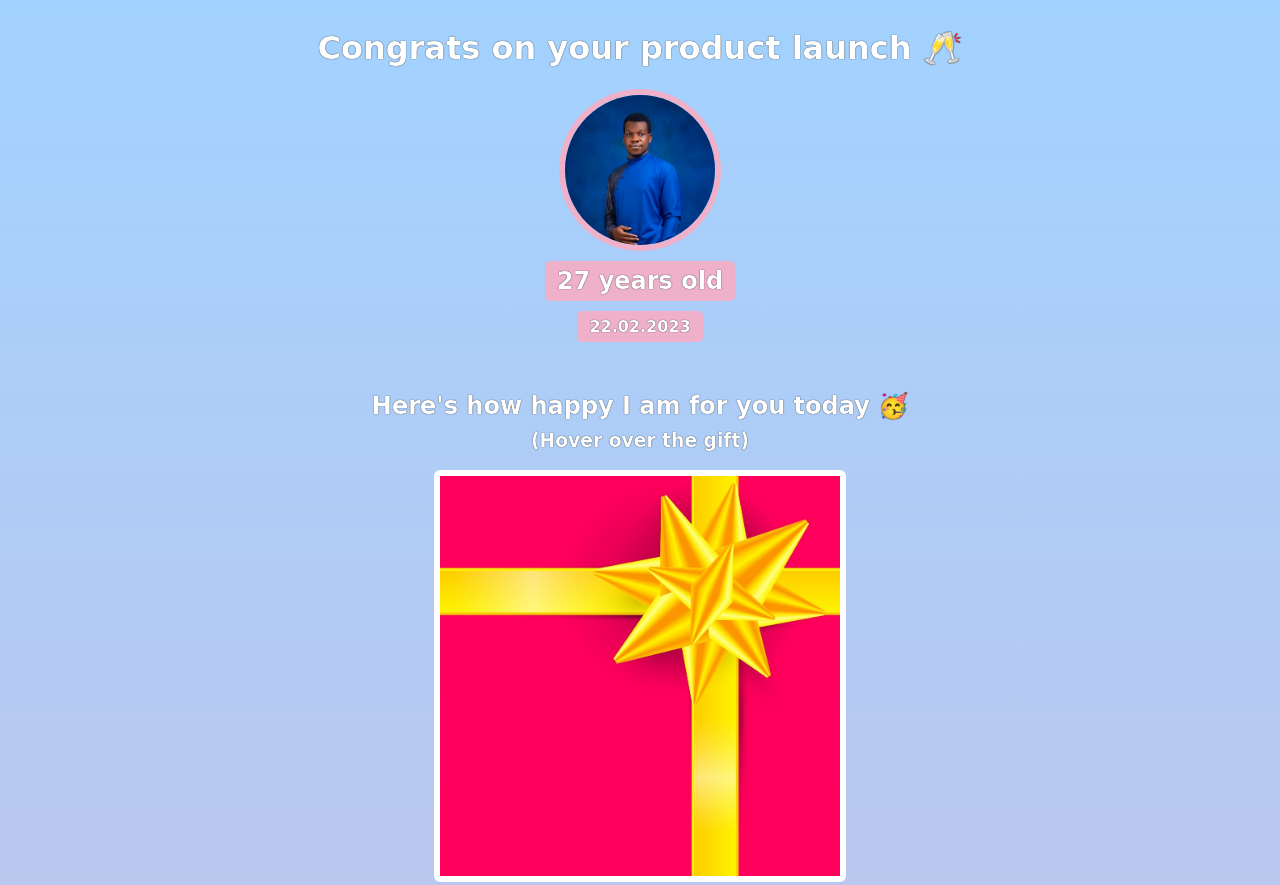
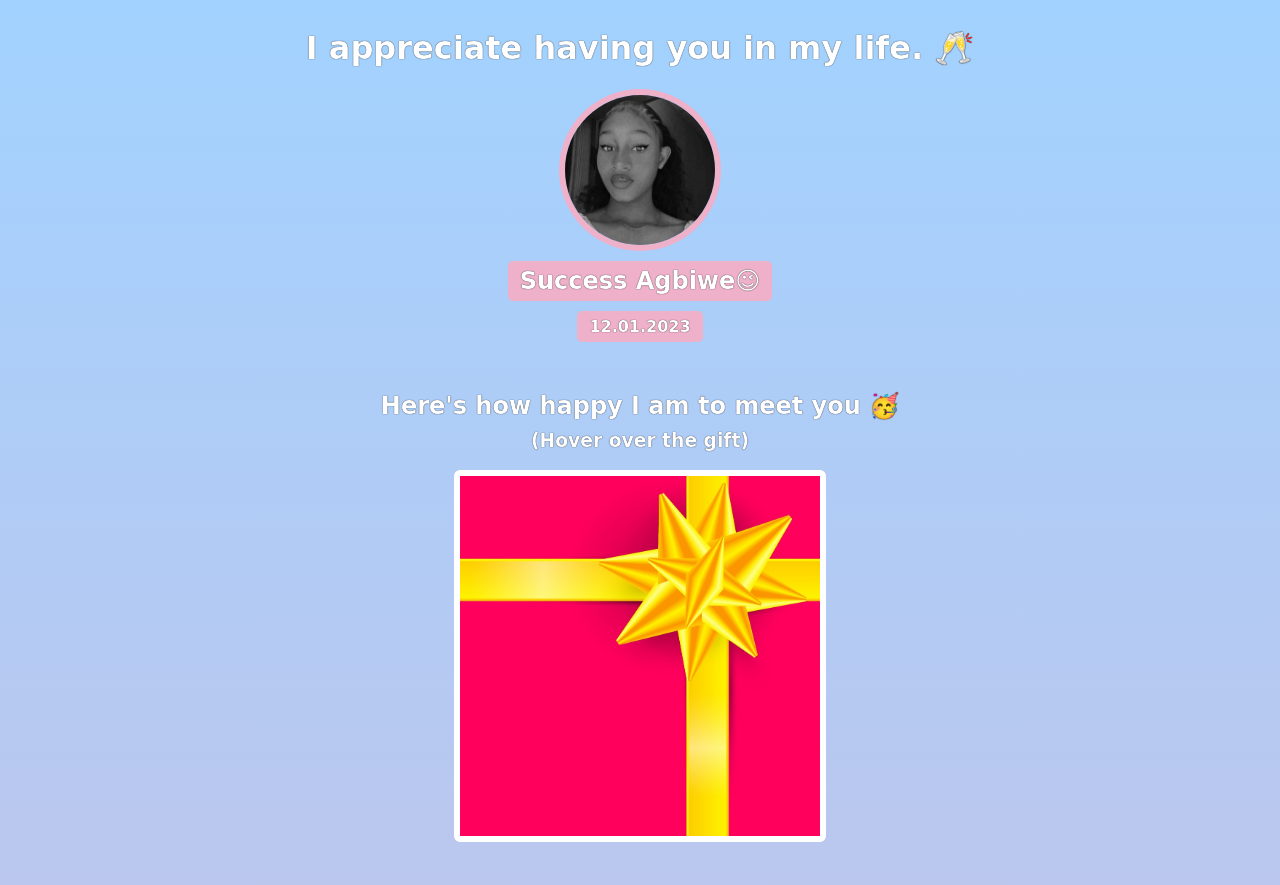
Before and after one commit to solace-owodaha/Gift-site, a plain HTML site: page index.html in a window 1280 px wide. Shown: the top 885 px of the page. Drawn offline with Linux system fonts and the light colour scheme; a web font is replaced by a local one.

Commit message:
changed to success

```diff
--- a/index.html
+++ b/index.html
@@ -14,13 +14,17 @@
 
 <body>
     <div id="hero">
-        <h1>Congrats on your product launch 🥂</h1>
-        <img src="images/profile.png" id="avatar" alt="">
-        <h2 id="age">27 years old</h2>
-        <h4 id="date">22.02.2023</h4>
+        <!-- <h1>Congrats on your product launch 🥂</h1> -->
+        <h1>I appreciate having you in my life. 🥂</h1>
+        <img src="images/profile.jpg" id="avatar" alt="">
+        <!-- <h2 id="age">27 years old</h2> -->
+        <h2 id="age">Success Agbiwe😉</h2>
+        <h4 id="date">12.01.2023</h4>
     </div>
     <div class="gift-section">
-        <h2 class="gift-title">Here's how happy I am for you today 🥳</h2>
+        <h2 class="gift-title">Here's how happy I am to meet you 🥳</h2>
+        <!-- <h2 class="gift-title">Here's how happy I am for you today 🥳</h2> -->
+
         <h3 class="gift-hint">(Hover over the gift)</h3>
         <div class="gift-img" id="gift-img-happy" alt="">
         </div>
@@ -41,9 +45,12 @@
                         <div class="gift-img" id="gift-img-cheers" alt="">
                         </div>
                         <div class="footer">
-                            <h4>Want to create your own GIFt site? Take <a
+                            <!-- <h4>Want to create your own GIFt site? Take <a
                                     href="https://scrimba.com/learn/htmlandcss" target="_blank"
-                                    rel="noopener">this HTML & CSS course.</a></h4>
+                                    rel="noopener">this HTML & CSS course.</a></h4> -->
+                            <h4> Hoping to enjoy more moments together. I'm <br> <a
+                                    href="https://wa.me/+2348168523142" target="_blank"
+                                    rel="noopener">just a chat away.</a></h4>
                         </div>
 </body>
 
--- a/style.css
+++ b/style.css
@@ -56,8 +56,8 @@ p {
 }
 
 .gift-img {
-    width: 400px;
-    height: 400px;
+    width: 360px;
+    height: 360px;
     background: url("images/gift-cover.jpg");
     background-size: cover;
     margin: auto;
@@ -66,7 +66,7 @@ p {
 }
 
 #gift-img-happy:hover {
-    background: url("https://media.giphy.com/media/DhstvI3zZ598Nb1rFf/giphy-downsized.gif");
+    background: url("https://media.giphy.com/media/DhstvI3zZ598Nb1rFf/giphy-downsized-large.gif");
     background-size: cover;
 }
 
@@ -81,7 +81,8 @@ p {
 }
 
 #gift-img-badass:hover {
-    background: url("https://media.giphy.com/media/13fR00PIYwb7Gg/giphy-downsized.gif");
+
+    background: url("https://media.giphy.com/media/ZVMB9Egsv5fHi/giphy.gif");
     background-size: cover;
 }
 
@@ -90,7 +91,7 @@ p {
 }
 
 #gift-img-cheers:hover {
-    background: url("https://media.giphy.com/media/Zw3oBUuOlDJ3W/giphy.gif");
+    background: url("https://media.giphy.com/media/8Iv5lqKwKsZ2g/giphy.gif");
     background-size: cover;
 }
 
```
Also changed, not shown: images/profile.jpg (added), images/profile.png (deleted).
